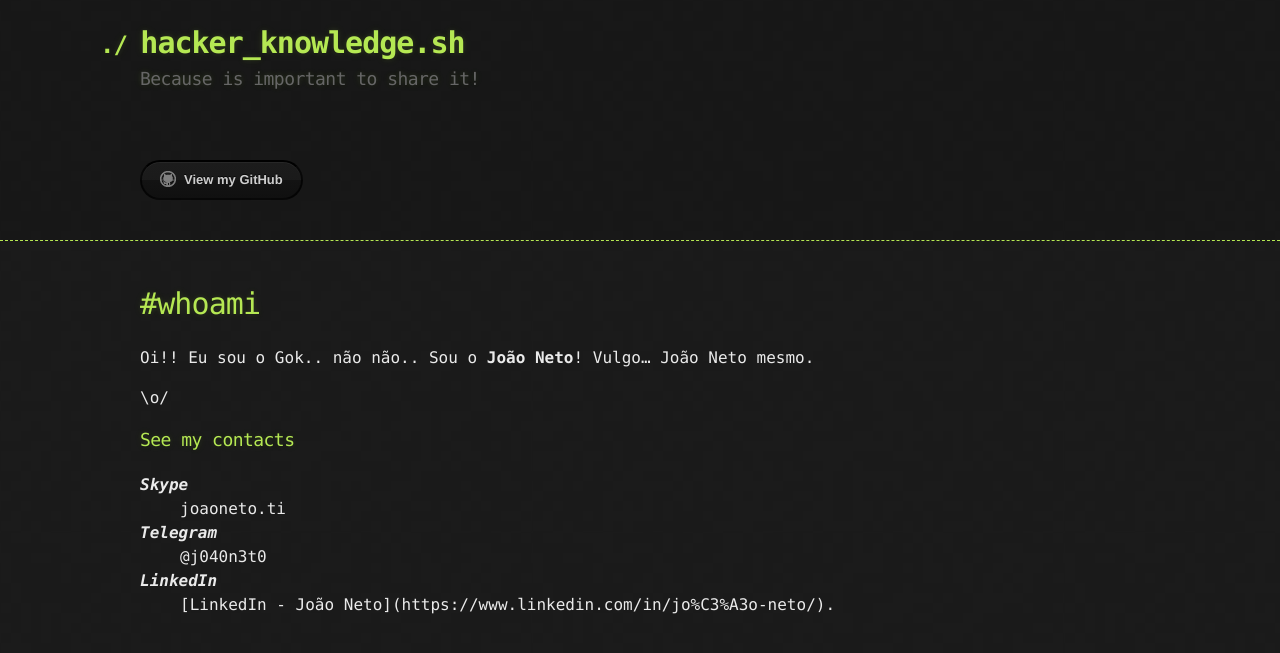
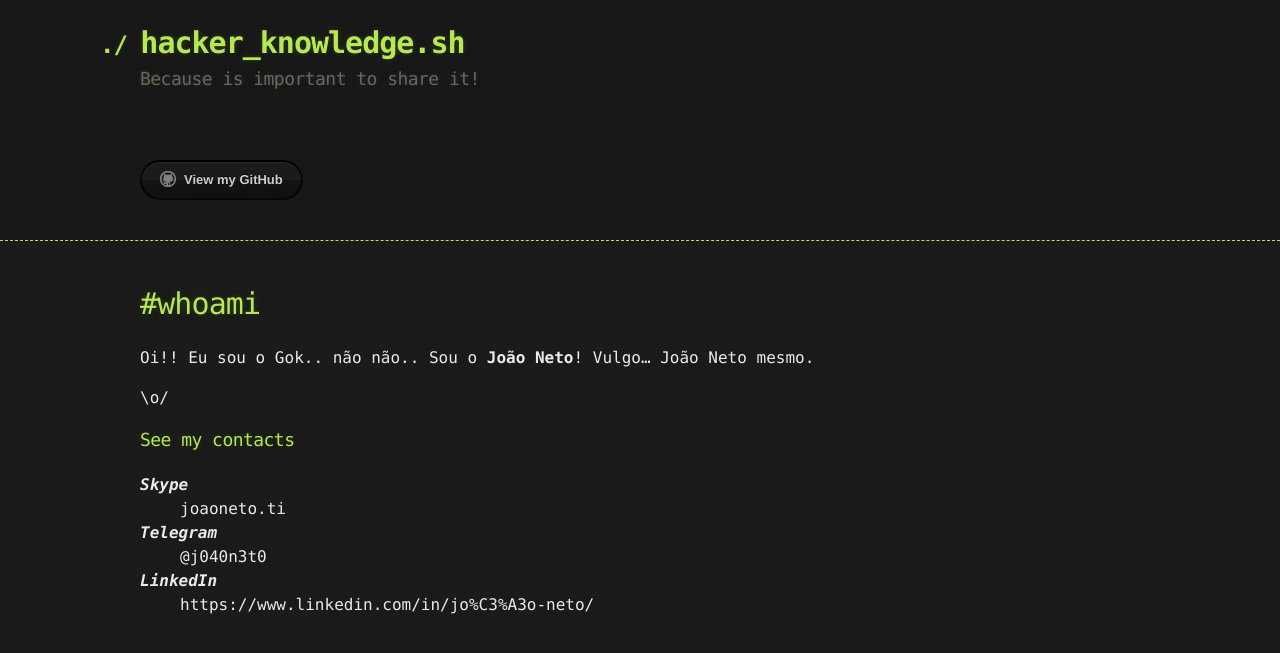
Before and after one commit to j040n3t0/j040n3t0.github.io, a Jekyll site: the page built from index.md, in a window 1280 px wide. Shown: the top 653 px of the page. Built offline with Jekyll 4.4.1, drawn with Linux system fonts in a browser that asks for light colours; our own code applies the rules of GitHub Pages for plain Markdown files.

Commit message:
Update index.md

```diff
--- a/index.md
+++ b/index.md
@@ -12,5 +12,5 @@ Oi!! Eu sou o Gok.. não não.. Sou o **João Neto**! Vulgo... João Neto mesmo.
 <dt>Telegram</dt>
 <dd>@j040n3t0</dd>
 <dt>LinkedIn</dt>
-<dd>[LinkedIn - João Neto](https://www.linkedin.com/in/jo%C3%A3o-neto/).</dd>
+<dd>https://www.linkedin.com/in/jo%C3%A3o-neto/</dd>
 </dl>
```
